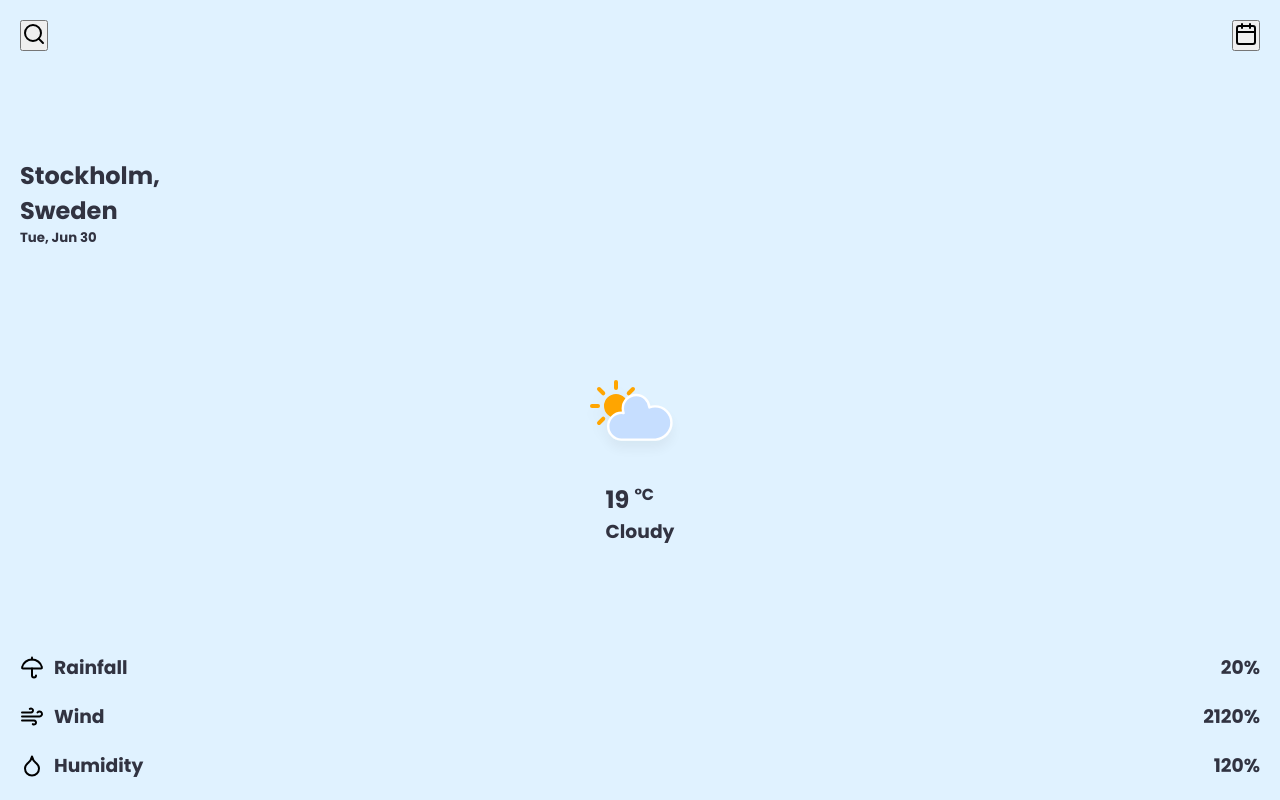
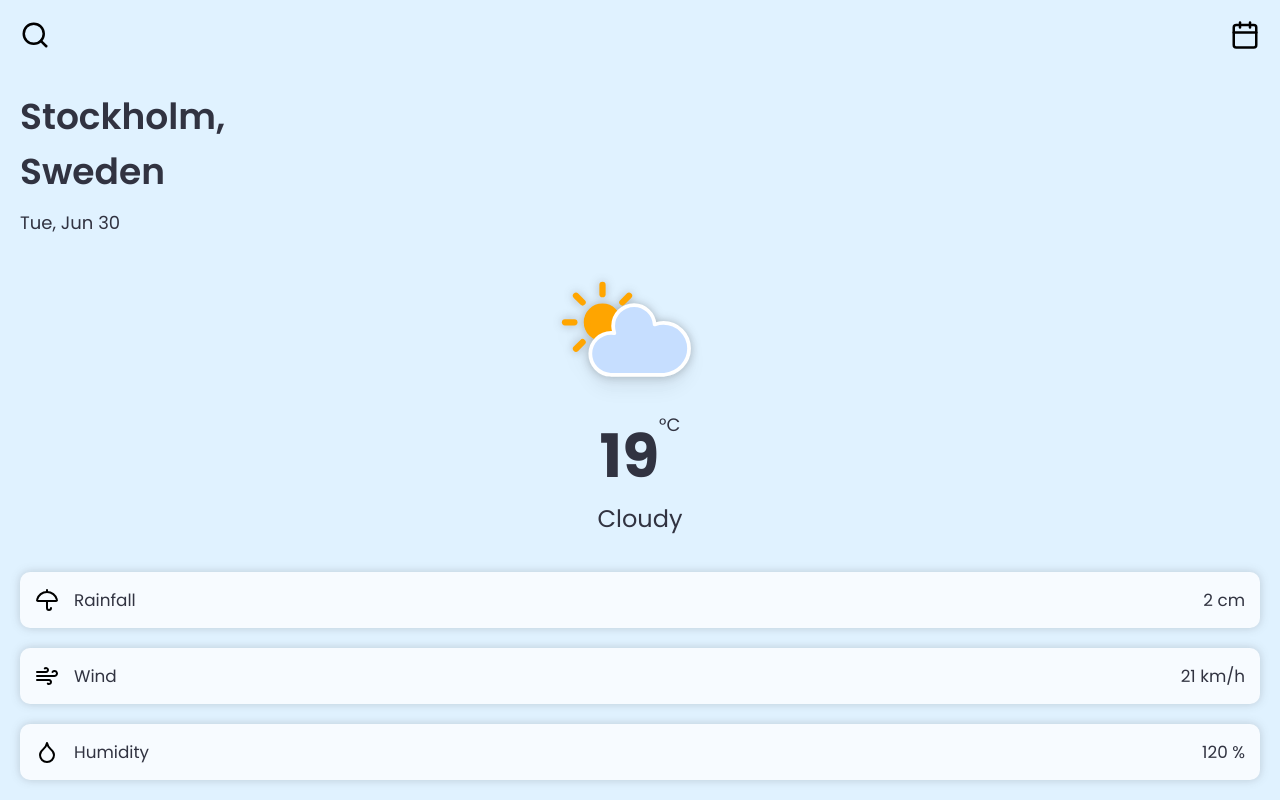
Before and after one commit to Paranjoy-Hazarika/Weather-Web-App, a website built with Vite: page index.html in a window 1280 px wide. Built offline with nearby package versions, Linux system fonts and the light colour scheme.

Commit message:
Completed the basic design of the home page

```diff
--- a/index.html
+++ b/index.html
@@ -16,7 +16,7 @@
       </button>
 
       <button class="calendar-btn">
-        <img src="./src/assets/icons/ui/calendar.svg" alt="Search icon">
+        <img src="./src/assets/icons/ui/calendar.svg" alt="Calendar icon">
       </button>
     </section>
 
@@ -28,10 +28,8 @@
     <section class="weather-info">
       <img
         src="src/assets/icons/cloudy-day-1.svg"
-        alt=""
+        alt="cloudy-day"
         class="weather-icon"
-        width="128px"
-        height="128px"
       />
       <div class="weather-conditions">
         <div class="weather-temp">
@@ -46,32 +44,32 @@
     <section class="additional-info">
       <div class="rainfall-info">
         <div class="info-data">
-          <img src="src/assets/icons/umbrella.svg" alt="">
+          <img src="src/assets/icons/umbrella.svg" alt="rainfall">
           <h3>Rainfall</h3>
         </div>
 
-        <h3 id="rain-data">20%</h3>
+        <h3 id="rain-data">2 cm</h3>
       </div>
 
       <div class="wind-info">
         <div class="info-data">
-          <img src="src/assets/icons/wind.svg" alt="">
+          <img src="src/assets/icons/wind.svg" alt="wind">
           <h3>Wind</h3>
         </div>
 
-        <h3 id="wind-data">2120%</h3>
+        <h3 id="wind-data">21 km/h</h3>
       </div>
 
       <div class="humidity-info">
         <div class="info-data">
-          <img src="src/assets/icons/droplet.svg" alt="">
+          <img src="src/assets/icons/droplet.svg" alt="humidity">
           <h3>Humidity</h3>
         </div>
 
-        <h3 id="humidity-data">120%</h3>
+        <h3 id="humidity-data">120 %</h3>
       </div>
     </section>
 
-    <script type="module" src="/src/main.js"></script>
+    <!-- <script type="module" src="/src/main.js"></script> -->
   </body>
 </html>
--- a/src/styles/style.css
+++ b/src/styles/style.css
@@ -1,15 +1,37 @@
 @import url('https://fonts.googleapis.com/css2?family=Poppins:ital,wght@0,100;0,200;0,300;0,400;0,500;0,600;0,700;0,800;0,900;1,100;1,200;1,300;1,400;1,500;1,600;1,700;1,800;1,900&family=Roboto:ital,wght@0,100..900;1,100..900&display=swap');
+
+:root {
+  /* Colors */
+  --main-background-color: #E0F2FF;
+  --panel-background-color: #F7FBFF;
+  --primary-font-color: #313341;
+
+  /* Font Sizes */
+  --larger-font: 5rem;
+  --heading-font: 3rem;
+  --sub-heading-font: 2rem;
+  --small-font: 1.5rem;
+  --smaller-font: 1.2rem;
+  --normal-font: 1rem;
+
+}
 
 * {
   margin: 0;
   padding: 0;
   box-sizing: border-box;
+
+  font-weight: normal;
+}
+
+html {
+  font-size: 12px;
 }
 
 body {
   font-family: 'Poppins', sans-serif;
-  color: #313341;
-  background-color: #E0F2FF;
+  color: var(--primary-font-color);
+  background-color: var(--main-background-color);
 
   padding: 20px;
   height: 100dvh;
@@ -26,23 +48,75 @@ section {
   width: 100%;
 }
 
+/* Top Buttons */
+
 .top-btns {
   justify-content: space-between;
 }
 
+.top-btns button {
+  background: none;
+  border: none;
+}
+
+.top-btns button img {
+  width: 30px;
+  cursor: pointer;
+}
+
+/* Location-Time Info */
+
 .location-time {
   flex-direction: column;
+  gap: 10px;
 }
+
+.location-time h2 {
+  font-size: var(--heading-font);
+  font-weight: 600;
+}
+
+.location-time h5 {
+  font-size: var(--small-font);
+}
+
+/* Weather Info */
 
 .weather-info {
   flex-direction: column;
   align-items: center;
 }
 
+.weather-info img {
+  width: 200px;
+  margin: -30px;
+  filter: drop-shadow(0 0 5px rgba(40, 40, 40, 0.3));
+}
+
+.weather-conditions {
+  display: flex;
+  flex-direction: column;
+  align-items: center;
+}
+
+.weather-conditions h3 {
+  font-size: var(--sub-heading-font);
+}
+
 .weather-temp {
   display: flex;
-  gap: 5px;
 }
+
+.weather-temp h1 {
+  font-size: var(--larger-font);
+  font-weight: bold;
+}
+
+.weather-temp h4 {
+  font-size: var(--small-font);
+}
+
+/* Additional Info */
 
 .additional-info {
   flex-direction: column;
@@ -52,11 +126,19 @@ section {
 .rainfall-info,
 .wind-info,
 .humidity-info {
+  background: var(--panel-background-color);
+  padding: 15px;
+  border-radius: 10px;
+  font-size: var(--smaller-font);
+
+  filter: drop-shadow(0 0 5px rgba(40, 40, 40, 0.2));
+
   display: flex;
   justify-content: space-between;
+  align-items: center;
 }
 
 .info-data {
   display: flex;
-  gap: 10px;
+  gap: 15px;
 }
```
Also changed, not shown: src/assets/designs/design-data.md (+3 -2 lines), src/assets/icons/cloudy-day-3.svg (added), src/assets/icons/rainy-3.svg (added).
